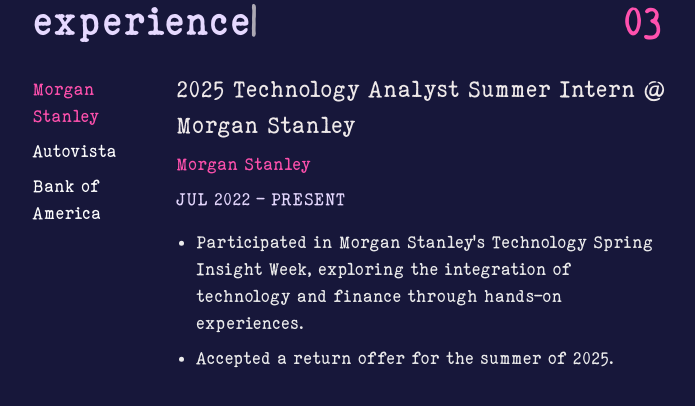
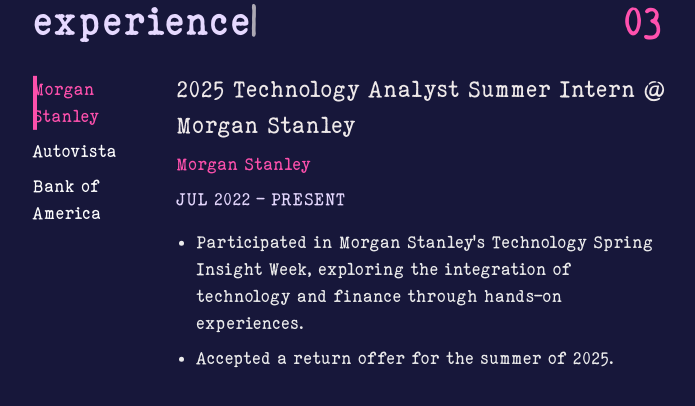
Before and after one commit to khadijaludhi/khadija_io, a React (Vite) app: page / in a window 1280 px wide. Shown: the part 3330-3736 px from the top of the page, without its empty margins (310-1005 px from the left). Built offline with nearby package versions, Linux system fonts and the light colour scheme.

Commit message:
adding a slider to the experience

```diff
--- a/src/components/JobList.jsx
+++ b/src/components/JobList.jsx
@@ -42,6 +42,7 @@
   const [isVisible, setIsVisible] = useState(false);
   const [hasBeenVisible, setHasBeenVisible] = useState(false);
   const sectionRef = useRef(null);
+  const [sliderStyle, setSliderStyle] = useState({});
 
   const experienceItems = {
     "Morgan Stanley": {
@@ -70,8 +71,14 @@
     },
   };
 
-  const handleChange = (index) => {
+  const handleChange = (index, event) => {
     setValue(index);
+
+    const element = event.currentTarget;
+    setSliderStyle({
+      top: element.offsetTop,
+      height: element.offsetHeight,
+    });
   };
 
   useEffect(() => {
@@ -101,24 +108,35 @@
     };
   }, []);
 
+  useEffect(() => {
+    // Set default slider position to the first item
+    const firstItem = document.querySelector('ul li');
+    if (firstItem) {
+      setSliderStyle({
+        top: firstItem.offsetTop,
+        height: firstItem.offsetHeight,
+      });
+    }
+  }, []);
+
   return (
-    <div ref={sectionRef}>
+    <div ref={sectionRef} className="joblist-container">
       <Fade bottom when={isVisible || hasBeenVisible} delay={500} distance="75px" duration={3000}>
         <div style={{ display: "flex", flexDirection: isHorizontal ? "column" : "row", gap: "20px" }}>
-          <div style={{ flexBasis: "20%" }}>
+          <div style={{ flexBasis: "20%", position: "relative" }}>
             <ul style={{ listStyle: "none", padding: 0, marginTop: 5 }}>
               {Object.keys(experienceItems).map((key, i) => (
                 <li
                   key={i}
-                  style={{ marginBottom: "8px", cursor: "pointer", color: value === i ? "#ff51ae" : "#fff" }}
-                  onClick={() => handleChange(i)}
+                  style={{ marginBottom: "8px", cursor: "pointer", color: value === i ? "#ff51ae" : "#fff", position: 'relative' }}
+                  onClick={(e) => handleChange(i, e)}
                   {...a11yProps(i)}
                 >
-                  {/* Always display the experience name */}
                   {key}
                 </li>
               ))}
             </ul>
+            <div className="slider" style={sliderStyle}></div>
           </div>
           <div style={{ flexBasis: "80%" }}>
             {Object.keys(experienceItems).map((key, i) => (
--- a/src/styles/Experience.css
+++ b/src/styles/Experience.css
@@ -194,6 +194,20 @@
     font-weight: bold;
   }
 
+  /* adding slider for my experience */
+  .joblist-container {
+    position: relative;
+  }
+
+  .slider {
+    position: absolute;
+    left: 0;
+    width: 4px;
+    background-color: #ff51ae; /* Slider color */
+    transition: top 0.3s ease, height 0.3s ease;
+  }
+
+
   @media only screen and (max-width: 600px) {
     .jss1 {
       height: unset !important;
```
